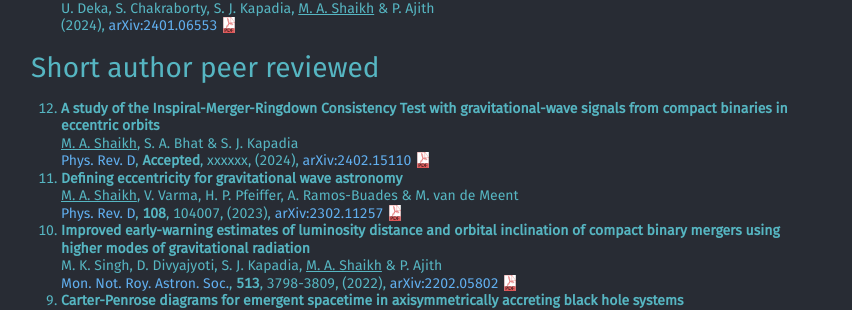
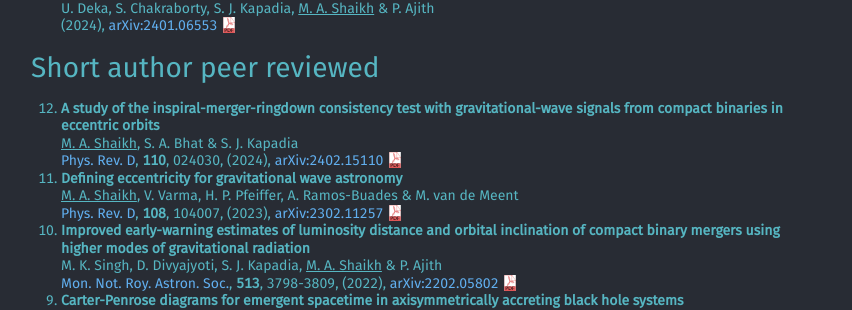
Before and after one commit to md-arif-shaikh/md-arif-shaikh.github.io, a Jekyll site: the page built from 03_publications.md, in a window 1280 px wide. Shown: the part 338-648 px from the top of the page, without its empty margins (214-1066 px from the left). Built offline with Jekyll 4.4.1, drawn with Linux system fonts in a browser that asks for light colours; our own code applies the rules of GitHub Pages for plain Markdown files.

Commit message:
update eimrct publication record

```diff
--- a/_data/publications.bib
+++ b/_data/publications.bib
@@ -1,14 +1,14 @@
 @article{Shaikh:2024wyn,
     author = "Shaikh, Md Arif and Bhat, Sajad A. and Kapadia, Shasvath J.",
-    title = "{A study of the Inspiral-Merger-Ringdown Consistency Test with gravitational-wave signals from compact binaries in eccentric orbits}",
+    title = "{A study of the inspiral-merger-ringdown consistency test with gravitational-wave signals from compact binaries in eccentric orbits}",
     eprint = "2402.15110",
     archivePrefix = "arXiv",
     primaryClass = "gr-qc",
+    doi = "10.1103/PhysRevD.110.024030",
     journal = "Phys. Rev. D",
-    volume = "Accepted",
-    doi = "",
-    number = "xx",
-    pages = "xxxxxx",
+    volume = "110",
+    number = "2",
+    pages = "024030",
     year = "2024"
 }
 
--- a/_data/publications_html.yaml
+++ b/_data/publications_html.yaml
@@ -1,14 +1,14 @@
 Shaikh:2024wyn:
   year: '2024'
-  pages: xxxxxx
-  number: xx
-  doi: ''
-  volume: Accepted
+  pages: '024030'
+  number: '2'
+  volume: '110'
   journal: Phys. Rev. D
+  doi: 10.1103/PhysRevD.110.024030
   primaryclass: gr-qc
   archiveprefix: arXiv
   eprint: '2402.15110'
-  title: A study of the Inspiral-Merger-Ringdown Consistency Test with gravitational-wave
+  title: A study of the inspiral-merger-ringdown consistency test with gravitational-wave
     signals from compact binaries in eccentric orbits
   author: <u>M. A. Shaikh</u>, S. A. Bhat & S. J. Kapadia
   ENTRYTYPE: article
```
